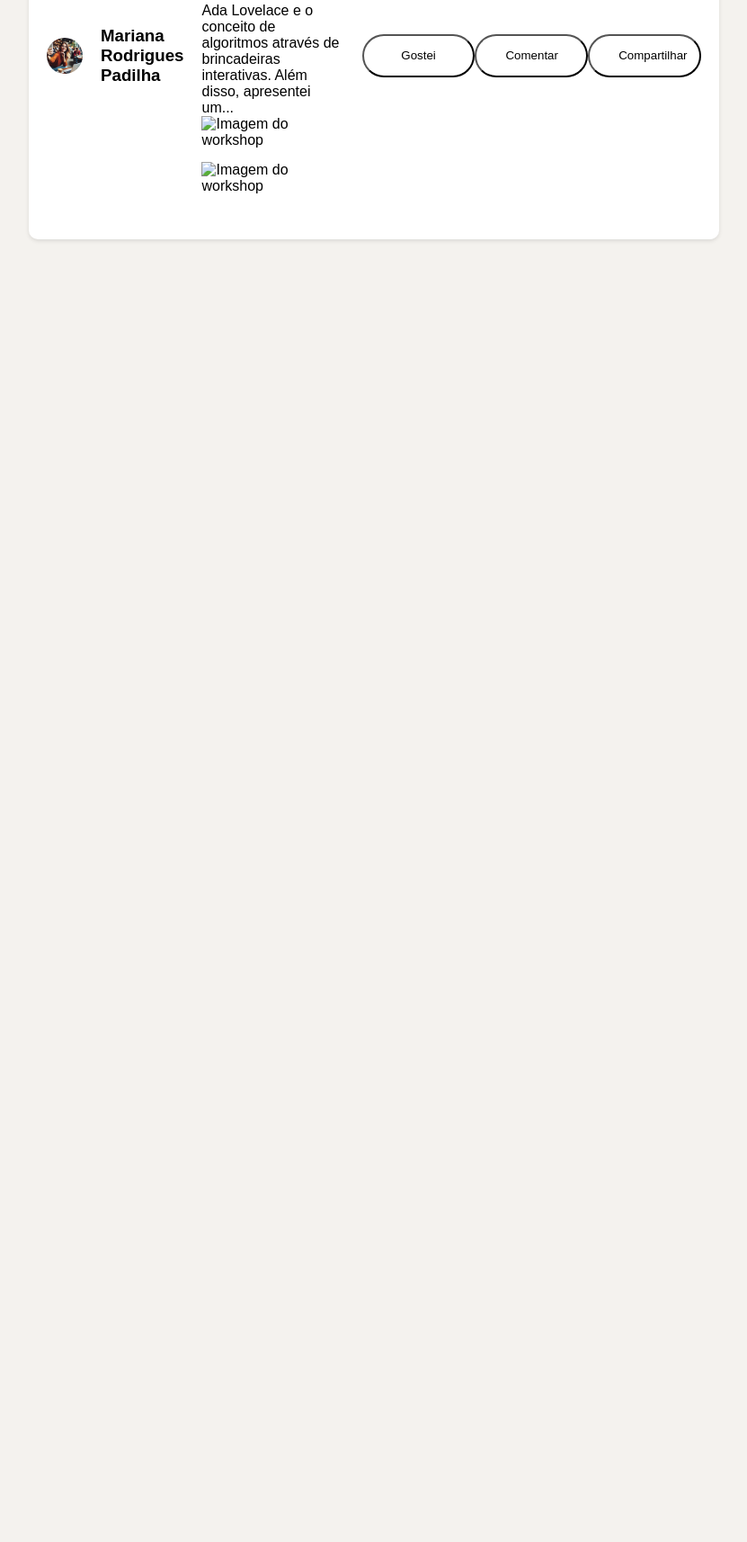
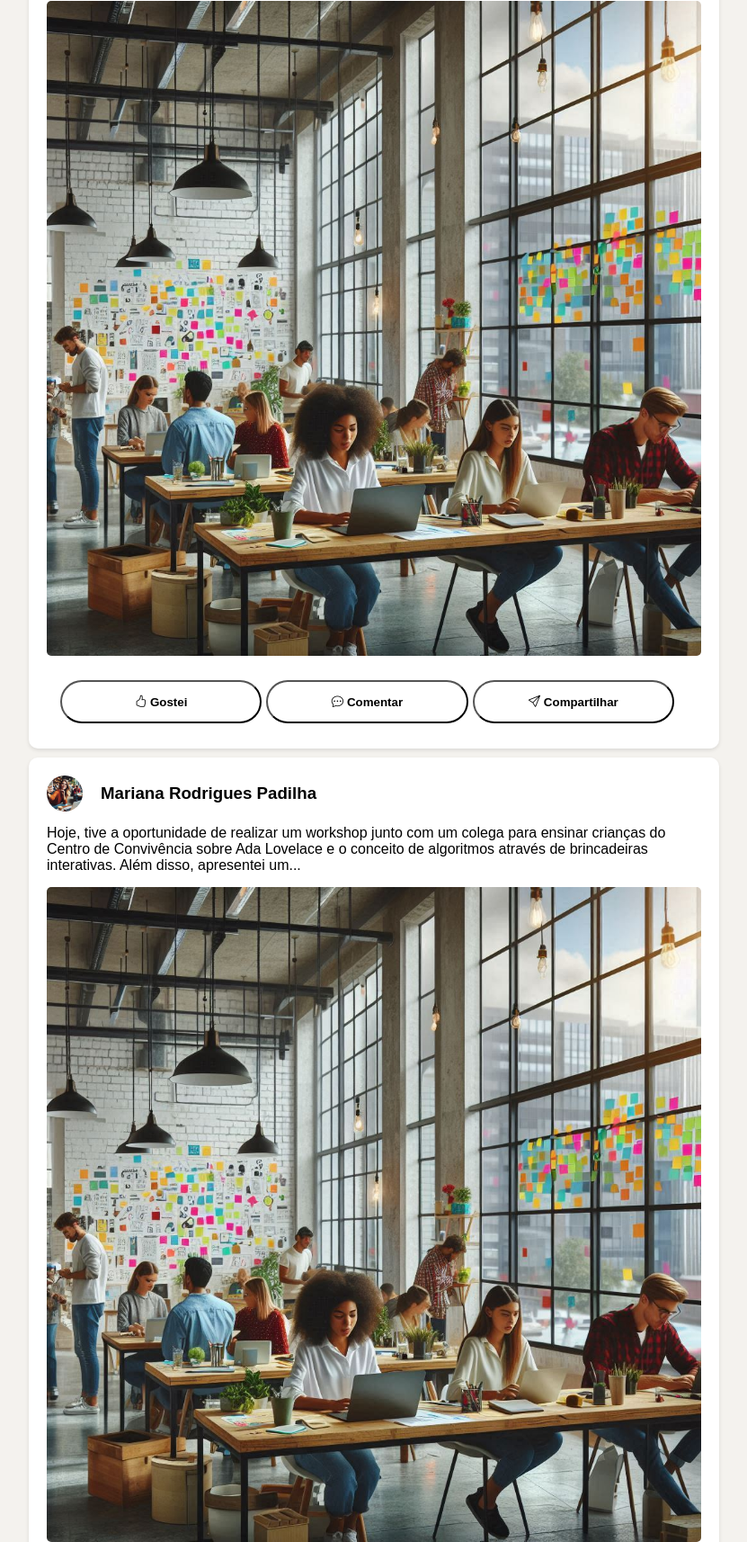
Before and after one commit to Lybnih/Feed-0.2, a plain HTML site: page index.html in a window 1280 px wide. Shown: the part 398-2112 px from the top of the page at 90% size, without its empty margins (224-1055 px from the left). Before the commit the page ends 800 px from the top, so only its background shows below. Drawn offline with nearby package versions, Linux system fonts and the light colour scheme.

Commit message:
Add files via upload

```diff
--- a/index.html
+++ b/index.html
@@ -92,17 +92,40 @@
                     Hoje, tive a oportunidade de realizar um workshop junto com um colega para ensinar crianças do Centro de Convivência sobre Ada Lovelace e o conceito de algoritmos através de brincadeiras interativas. Além disso, apresentei um...
                 </p>
                 <div class="post-images">
-                    <img src="workshop1.jpg" alt="Imagem do workshop" class="post-image">
-                    <img src="workshop2.jpg" alt="Imagem do workshop" class="post-image">
+                    <img src="assets/post1.jpeg" alt="Imagem do workshop" class="post-image">
                 </div>
             </div>
             <div class="post-actions">
-                <button>Gostei</button>
-                <button>Comentar</button>
-                <button>Compartilhar</button>
+                <button><i class="bi bi-hand-thumbs-up"></i> Gostei</button>
+                <button><i class="bi bi-chat-dots"></i> Comentar</button>
+                <button><i class="bi bi-send"></i> Compartilhar</button>
             </div>
 
       </div>
+
+      <div class="interface-post">
+
+        <div class="user-info">
+            <img src="assets/perfil1.jpeg" class="perfil-foto">
+            <div class="user-nome">
+                <h3>Mariana Rodrigues Padilha</h3>
+            </div>
+        </div>
+        <div class="post-content">
+            <p>
+                Hoje, tive a oportunidade de realizar um workshop junto com um colega para ensinar crianças do Centro de Convivência sobre Ada Lovelace e o conceito de algoritmos através de brincadeiras interativas. Além disso, apresentei um...
+            </p>
+            <div class="post-images">
+                <img src="assets/post1.jpeg" alt="Imagem do workshop" class="post-image">
+            </div>
+        </div>
+        <div class="post-actions">
+            <button><i class="bi bi-hand-thumbs-up"></i> Gostei</button>
+            <button><i class="bi bi-chat-dots"></i> Comentar</button>
+            <button><i class="bi bi-send"></i> Compartilhar</button>
+        </div>
+
+  </div>
 </section>
 
 </body>
--- a/styles/posts.css
+++ b/styles/posts.css
@@ -5,16 +5,17 @@
   border-radius: 10px;
   box-shadow: 0 2px 4px rgba(0, 0, 0, 0.1);
   padding: 20px;
-    display: flex;
-    justify-content: flex-start;
-    align-items: center;
-    gap: 20px;
 }
+
 .post {
   padding: 0 0;
   display: flex;
   justify-content: center;
   align-items: center;
+  padding: 0 0;
+  display: flex;
+  flex-direction: column;
+  gap: 10px;
 }
 
 .user-info {
@@ -30,43 +31,20 @@
 }
 
 .user-nome {
-  margin-left: 10px; /* Espaçamento entre a imagem e o nome */
+  margin-left: 10px;
 }
 
-.user-title {
-  font-size: 14px;
-  color: #555; /* Cor cinza para o título */
-}
-
-.follow-button {
-  background-color: #007bff; /* Azul do LinkedIn */
-  color: #fff;
-  border: none;
-  padding: 8px 15px;
-  border-radius: 5px;
-  cursor: pointer;
-  font-size: 14px;
-  font-weight: bold;
-}
-
-.follow-button:hover {
-  background-color: #0069d9; /* Azul mais escuro ao passar o mouse */
-}
-
-.follow-button i {
-  margin-right: 5px;
-}
-
-.post-content {
+.post-content p{
+  margin-top: 15px;
   margin-bottom: 15px;
 }
 
-.post-image {
+.post-images {
   width: 100%;
   margin-bottom: 15px;
 }
 
-.post-image img {
+.post-images img {
   width: 100%;
   border-radius: 5px;
 }
@@ -83,21 +61,17 @@
   align-items: center;
 }
 
-.post-action {
-  background-color: #f0f0f0;
+
+.post-actions button {
+  margin-right: 5px;
+  font-weight: bold;
+}
+
+.post-actions {
   border: none;
   padding: 8px 15px;
   border-radius: 5px;
   cursor: pointer;
   font-size: 14px;
-  font-weight: bold;
   margin-right: 10px;
 }
-
-.post-action:hover {
-  background-color: #e0e0e0;
-}
-
-.post-action i {
-  margin-right: 5px;
-}
```
Also changed, not shown: assets/post1.jpeg (added). Lines whose indentation alone changed are shown as unchanged.
